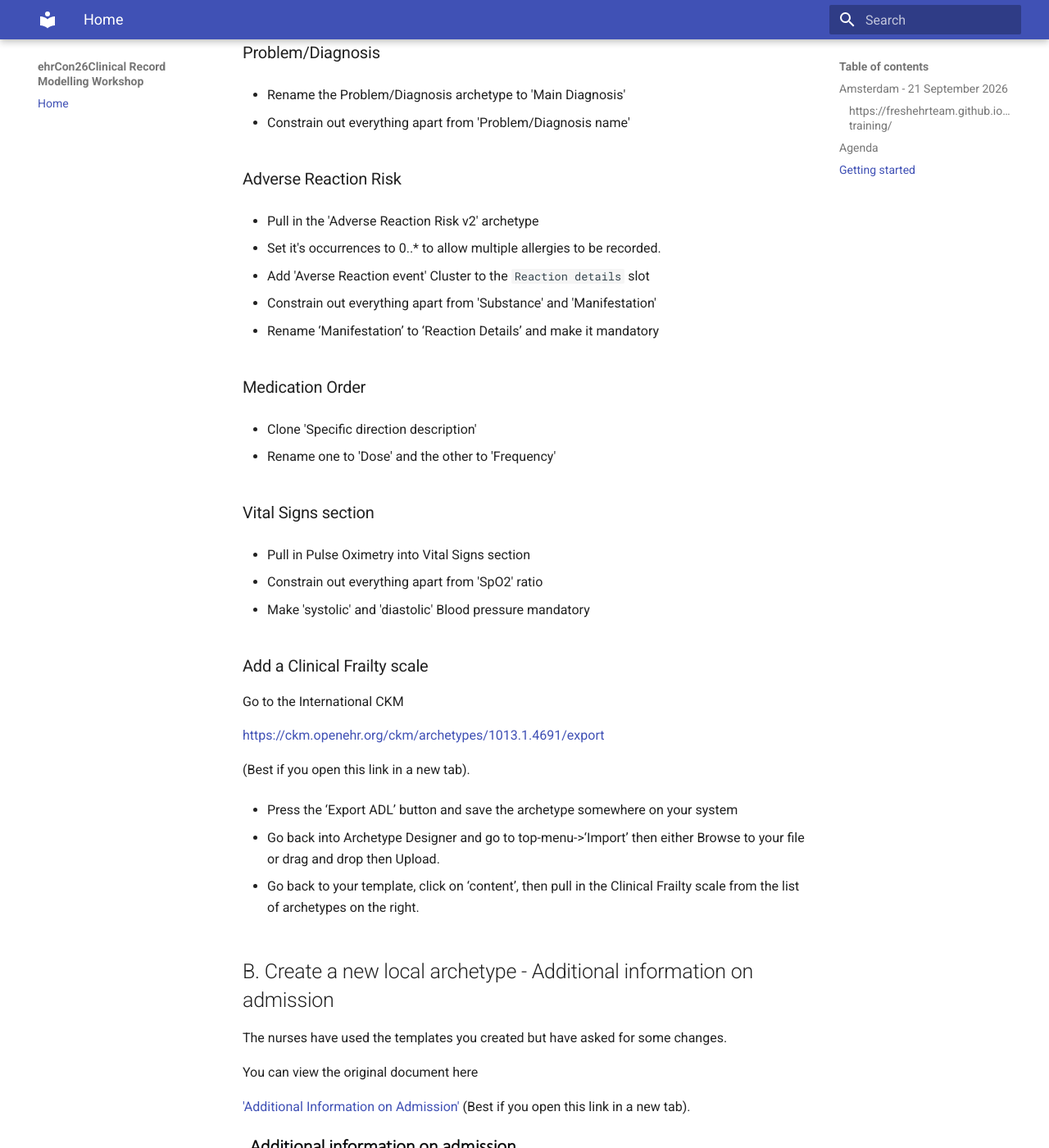
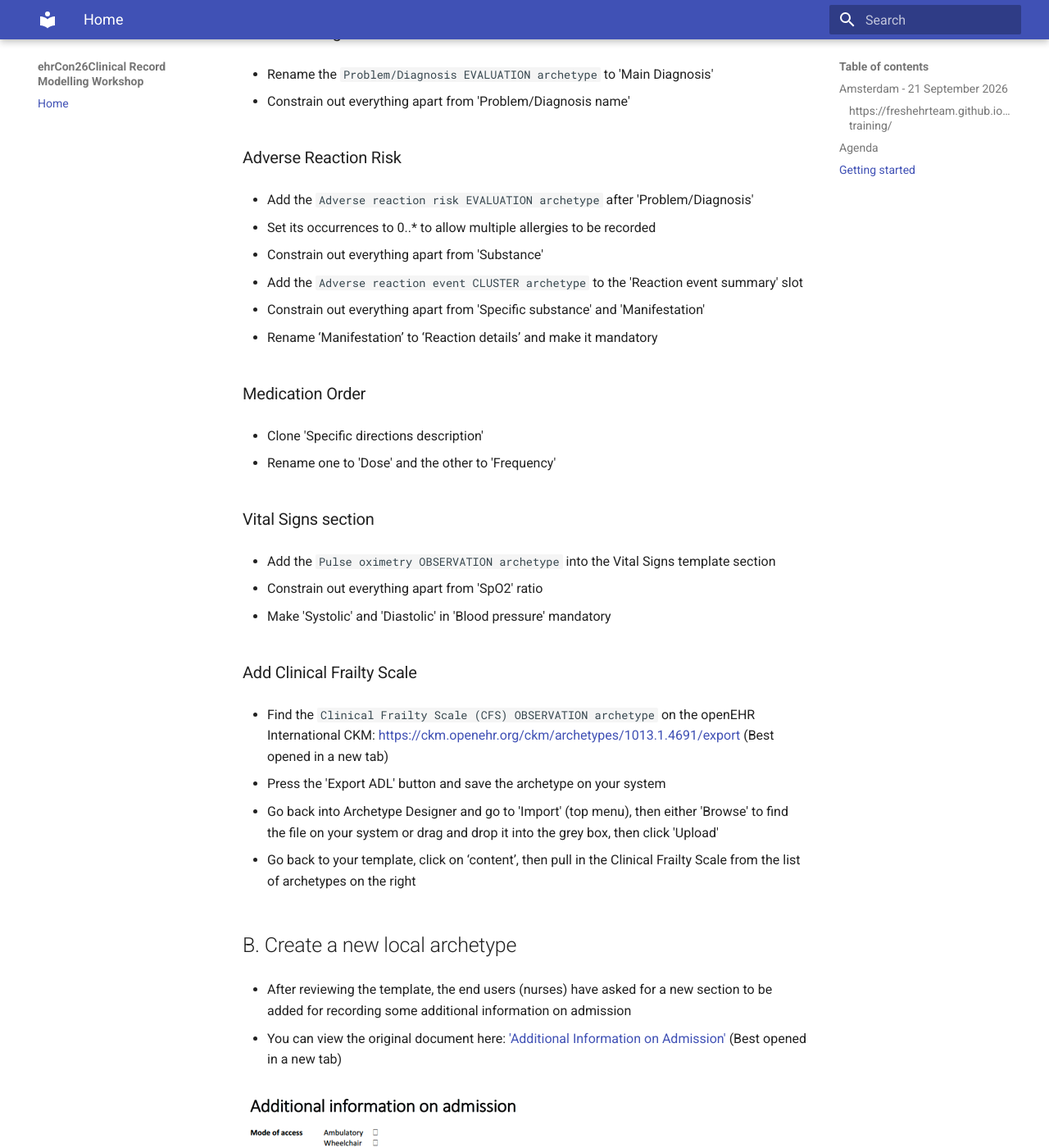
Before and after one commit to freshehrteam/ucl-training, an MkDocs documentation site: the page built from docs/README.md, in a window 1280 px wide and 1400 px high, scrolled down 1991 px. Shown: the whole window at 82% size. Built offline with MkDocs 1.6.1 and Material for MkDocs 9.7.7, drawn with Linux system fonts in a browser that asks for light colours; some of the changed text lies outside the part shown.

Commit message:
Revise README for improved clarity and accuracy
Updated README.md for clarity and corrections in instructions.

```diff
--- a/docs/README.md
+++ b/docs/README.md
@@ -24,8 +24,7 @@ In this session, we will go further into the key ideas behind archetypes and tem
 
 1. Open a web browser (Chrome or Firefox are best)
 
-2. Go to [https://tools.openehr.org/designer](https://tools.openehr.org/designer/)
-   (Best openen in a new tab)
+2. Go to [https://tools.openehr.org/designer](https://tools.openehr.org/designer/)  (Best opened in a new tab)
 
 
 3. Login: 		`freshehr_training`
@@ -33,79 +32,70 @@ In this session, we will go further into the key ideas behind archetypes and tem
 
 4. Choose the repository allocated to you – (A) Aberdeen, (B) Brechin, (C) Crieff, (D) Dundee, (E) Ellon, (F) Forfar,  (G) Glasgow, (H) Hamilton, (I) Irvine, (J) Jedburgh
 
-5. Select ‘Nursing Admission Assessment STARTER.v0' in the list of templates
+5. Select `Nursing Admission Assessment STARTER.v0` in the list of templates
 
-6. Open the original ['Nursing Admission Assessment paper form'](Nursing%20Admission%20Assessment.pdf)
-   (Best opened in a new tab)
+6. Open the original ['Nursing Admission Assessment paper form'](Nursing%20Admission%20Assessment.pdf) (Best opened in a new tab)
 
 
 ![](images/nursing-admission.png)
 
 # Practical modelling tasks
 
-## A. Tidy the basic template
+## A. Tidy and extend the starter template
 
 ### Problem/Diagnosis
 
-- Rename the Problem/Diagnosis archetype to 'Main Diagnosis'
+- Rename the `Problem/Diagnosis EVALUATION archetype` to 'Main Diagnosis'
 
 - Constrain out everything apart from 'Problem/Diagnosis name'
 
 ### Adverse Reaction Risk
 
-- Pull in the 'Adverse Reaction Risk v2' archetype
+- Add the `Adverse reaction risk EVALUATION archetype` after 'Problem/Diagnosis'
 
-- Set it's occurrences to 0..* to allow multiple allergies to be recorded.
+- Set its occurrences to 0..* to allow multiple allergies to be recorded
 
-- Add 'Averse Reaction event' Cluster to the `Reaction details` slot
+- Constrain out everything apart from 'Substance'
 
-- Constrain out everything apart from 'Substance' and 'Manifestation'
+- Add the `Adverse reaction event CLUSTER archetype` to the 'Reaction event summary' slot
 
-- Rename ‘Manifestation’ to ‘Reaction Details’ and make it mandatory
+- Constrain out everything apart from 'Specific substance' and 'Manifestation'
+
+- Rename ‘Manifestation’ to ‘Reaction details’ and make it mandatory
 
 ### Medication Order
 
-- Clone 'Specific direction description'
+- Clone 'Specific directions description'
 
 - Rename one to 'Dose' and the other to 'Frequency'
 
 ### Vital Signs section
 
-- Pull in Pulse Oximetry into Vital Signs section
+- Add the `Pulse oximetry OBSERVATION archetype` into the Vital Signs template section
 
 - Constrain out everything apart from 'SpO2' ratio
 
-- Make 'systolic' and 'diastolic' Blood pressure mandatory
+- Make 'Systolic' and 'Diastolic' in 'Blood pressure' mandatory
 
+### Add Clinical Frailty Scale
 
-### Add a Clinical Frailty scale
+- Find the `Clinical Frailty Scale (CFS) OBSERVATION archetype` on the openEHR International CKM: [https://ckm.openehr.org/ckm/archetypes/1013.1.4691/export](https://ckm.openehr.org/ckm/archetypes/1013.1.4691/export) (Best opened in a new tab)
 
-Go to the International CKM
+- Press the 'Export ADL' button and save the archetype on your system
 
-[https://ckm.openehr.org/ckm/archetypes/1013.1.4691/export](https://ckm.openehr.org/ckm/archetypes/1013.1.4691/export)
+- Go back into Archetype Designer and go to 'Import' (top menu), then either 'Browse' to find the file on your system or drag and drop it into the grey box, then click 'Upload'
 
-(Best if you open this link in a new tab).
+- Go back to your template, click on ‘content’, then pull in the Clinical Frailty Scale from the list of archetypes on the right
 
-- Press the ‘Export ADL’ button and save the archetype somewhere on your system
+## B. Create a new local archetype
 
-- Go back into Archetype Designer and go to top-menu->‘Import’ then either Browse to your file or drag and drop then Upload.
+- After reviewing the template, the end users (nurses) have asked for a new section to be added for recording some additional information on admission
 
-- Go back to your template, click on ‘content’, then pull in the Clinical Frailty scale from the list of archetypes on the right.
-
-## B. Create a new local archetype - Additional information on admission
-
-The nurses have used the templates you created but have asked for some changes.
-
-You can view the original document here
-
-['Additional Information on Admission'](Additional%20information%20on%20admission.pdf) (Best if you open this link in a new tab).
+- You can view the original document here: ['Additional Information on Admission'](Additional%20information%20on%20admission.pdf) (Best opened in a new tab)
 
 ![](images/additional-info.png)
 
-
-## Additional information Tasks
-
-- Create a new ADMIN_ENTRY archetype called ‘Inpatient admission details’ then add these ‘element’ datapoints ...
+- Create a new ADMIN_ENTRY archetype called `Inpatient admission details` then add the following data elements:
 
 **Mode of access**
 
```
